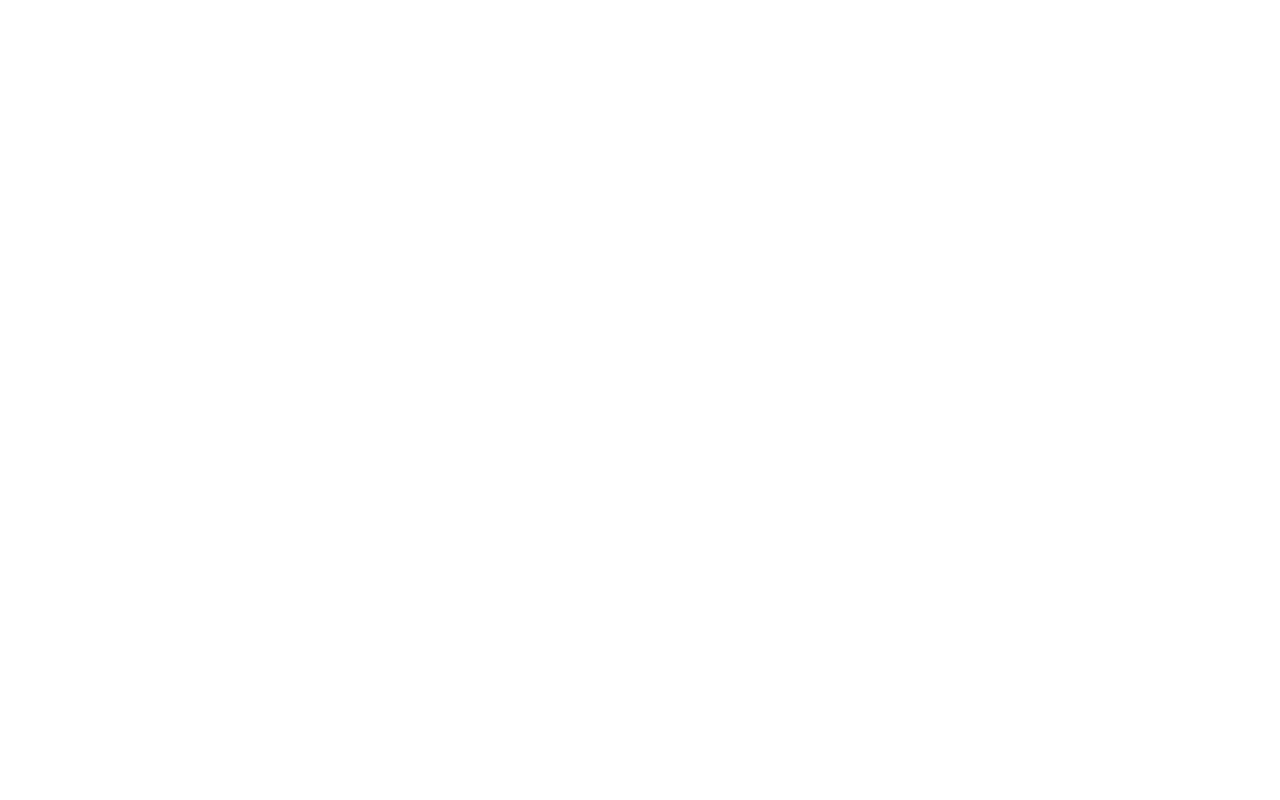
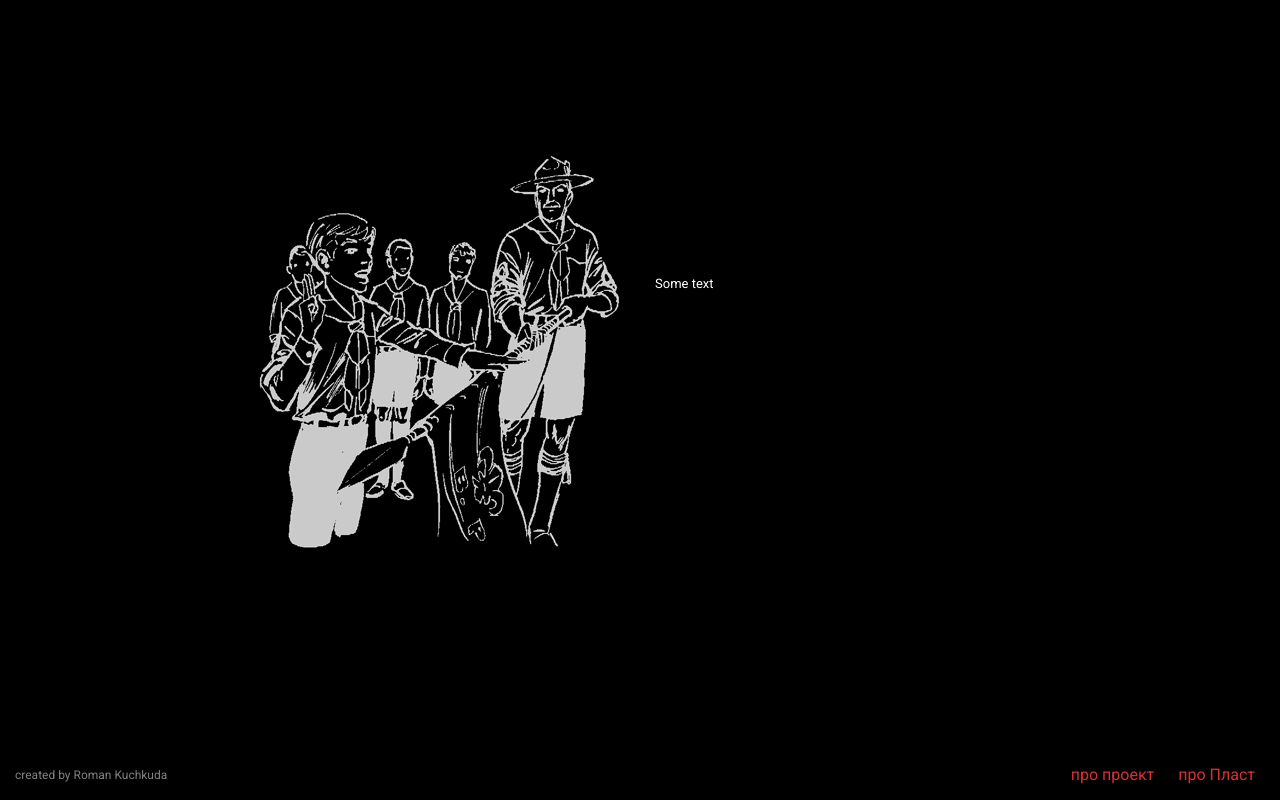
Before and after one commit to rkuchkuda/promise, a plain HTML site: page about-project.html in a window 1280 px wide. Drawn offline with Linux system fonts and the light colour scheme.

Commit message:
add new pages about plast and about project

```diff
--- /dev/null
+++ b/about-plast.html
@@ -0,0 +1,35 @@
+<!DOCTYPE html>
+<html lang="ua">
+    <head>
+        <title>Пластова присяга | Про Пласт</title>
+        <meta charset="utf-8">
+        <meta name="description" content="">
+        <meta name="keywords" content="">
+        <meta name="viewport" content="width=device-width, initial-scale=1.0">
+        <link rel="stylesheet" href="css/reset.css">
+        <link rel="stylesheet" href="css/style.css">
+        <link rel="stylesheet" href="css/about.css">
+        <link href='http://fonts.googleapis.com/css?family=Roboto:400,500,700,400italic,500italic,700italic&subset=cyrillic,latin' rel='stylesheet' type='text/css'>
+    </head>
+    <body>
+        <div class="about-container">
+            <img class="promise-img" src="img/plastuny-g.png">
+            <div class="text-container">
+                <p>Пласт – українська скаутська організація. Метою Пласту є сприяти всебічному, патріотичному вихованню та самовихованню української молоді на засадах християнської моралі. Будучи неполітичною і позаконфесійною організацією, Пласт виховує молодь на свідомих, відповідальних і повновартісних громадян місцевої, національної та світової спільноти, провідників суспільства.</p>
+                <p>Пласт був створений у 1911 році, невдовзі після заснування скаутського руху Робертом Бейден-Пауелом в 1907 р., а вже 12 квітня 1912 року у Львові пластуни склали першу Пластову присягу. Серед засновників організації були д-р. Олександр Тисовський, Петро Франко (син Івана Франка) та Іван Чмола. В основі назви “Пласт” лежить відповідник англійського Scout (розвідник), взятий за прикладом пластунів – козаків-розвідників.</p>
+                <p>Детальніше про Пласт можна дізнатися на сторінці – <a href="http://www.plast.org.ua/" target="_blank">www.plast.org.ua</a></p>
+            </div>
+        </div>
+    </body>
+    <footer>
+        <div class="copyright">
+            created by Roman Kuchkuda
+        </div>
+        <nav class="menu">
+            <ul>
+                <li><a href="">про проект</a></li>
+                <li><a href="about-plast.html">про Пласт</a></li>
+            </ul>
+        </nav>
+    </footer>
+</html>
--- a/about-project.html
+++ b/about-project.html
@@ -0,0 +1,33 @@
+<!DOCTYPE html>
+<html lang="ua">
+    <head>
+        <title>Пластова присяга | Про Пласт</title>
+        <meta charset="utf-8">
+        <meta name="description" content="">
+        <meta name="keywords" content="">
+        <meta name="viewport" content="width=device-width, initial-scale=1.0">
+        <link rel="stylesheet" href="css/reset.css">
+        <link rel="stylesheet" href="css/style.css">
+        <link rel="stylesheet" href="css/about.css">
+        <link href='http://fonts.googleapis.com/css?family=Roboto:400,500,700,400italic,500italic,700italic&subset=cyrillic,latin' rel='stylesheet' type='text/css'>
+    </head>
+    <body>
+        <div class="about-container">
+            <img class="promise-img" src="img/promise-g.png">
+            <div class="text-container">
+                <p>Some text</p>
+            </div>
+        </div>
+    </body>
+    <footer>
+        <div class="copyright">
+            created by Roman Kuchkuda
+        </div>
+        <nav class="menu">
+            <ul>
+                <li><a href="">про проект</a></li>
+                <li><a href="about-plast.html">про Пласт</a></li>
+            </ul>
+        </nav>
+    </footer>
+</html>
--- /dev/null
+++ b/css/about.css
@@ -0,0 +1,23 @@
+body .about-container{
+    width: 800px;
+    height: 400px;
+    margin: 0 auto;
+    margin-top: 150px;
+}
+
+body .about-container .promise-img{
+    width: 400px;
+    height: 400px;
+    float: left;
+    margin-right: 15px;
+}
+
+body .about-container .text-container{
+    padding-top: 126px;
+    font-size: 13px;
+    line-height: 15px;
+}
+
+body .about-container .text-container p{
+    margin-bottom: 10px;
+}
--- a/css/style.css
+++ b/css/style.css
@@ -1,66 +1,14 @@
 body{
+    color: white;
     font-family: "Roboto", Arial, sans-serif;
     font-size: 16px;
     background-color: black;
     overflow-x: hidden;
 }
 
-body .image-box{
-    float: left;
-    width: 200px;
-    height: 200px;
-    overflow: hidden;
-}
-
-body .image-box img{
-    width: 100%;
-    height: 100%;
-}
-
-body .image-box .capture{
-    width: 100%;
-    height: 100px;
-    padding: 10px;
-    position: relative;
-    bottom: 0px;
-    font-size: 13px;
-    line-height: 15px;
-    color: #D1D1D1;
-    background-color: rgba(0, 0, 0, 0.6);
-    -webkit-box-sizing: border-box;
-    -moz-box-sizing: border-box;
-    box-sizing: border-box;
-    -webkit-transition: all .55s ease-in;
-    transition: all .55s  ease-in;
-}
-
-body .image-box:hover .capture{
-    bottom: 100px;
-    -webkit-transition: all .35s ease-out;
-    transition: all .35s  ease-out;
-}
-
-body .image-box .capture .name{
-    font-size: 15px;
-    line-height: 18px;
-    color: white;
-}
-
-body .add-new{
-    background: url('../img/plusone.png') no-repeat;
-    background-position: 0 -200px;
-    -webkit-transition: background-position .35s;
-    transition: background-position .35s;
-}
-
-body .add-new:hover{
-    background-position: 0 0;
-}
-
-body .add-new a{
-    display: block;
-    width: 100%;
-    height: 100%;
+a{
+    text-decoration: none;
+    color: #DB3030;
 }
 
 footer{
@@ -75,6 +23,7 @@ footer{
 footer .copyright{
     float: left;
     margin: 0 15px;
+    font-size: 12px;
     line-height: 50px;
     color: gray;
 }
```
Also changed, not shown: css/index.css (added, +57 -0 lines), index.html (+5 -3 lines), about-past.html (deleted), img/plastuny-g.png (added), img/plastuny.png (added), img/promise-g.png (added), img/promise-img.png (added), 1 other file.
